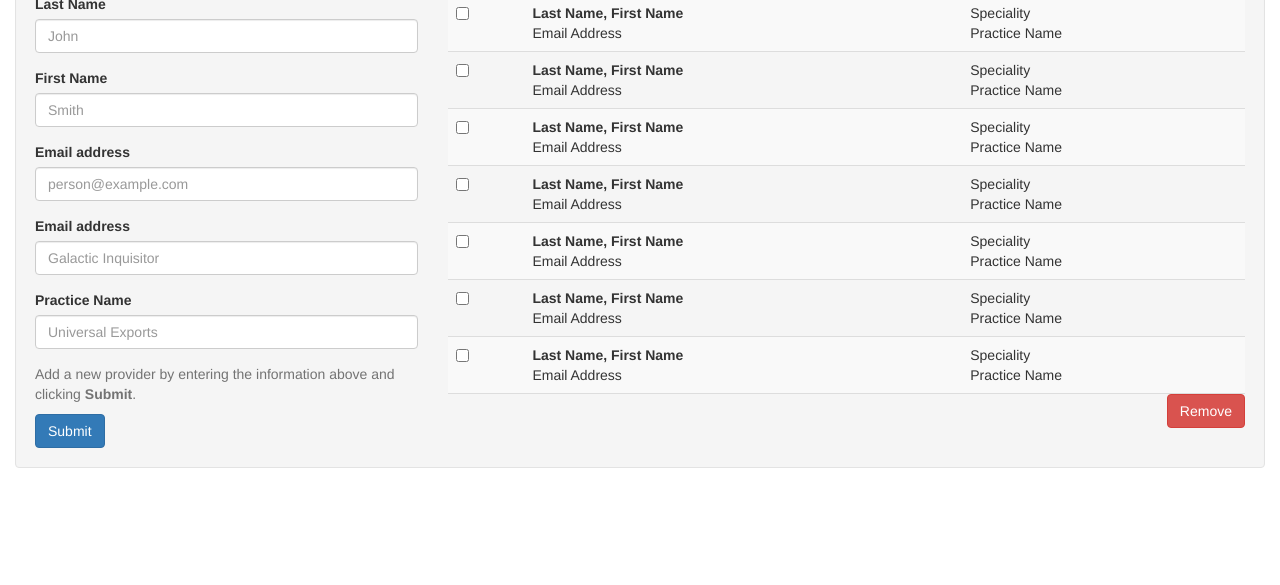
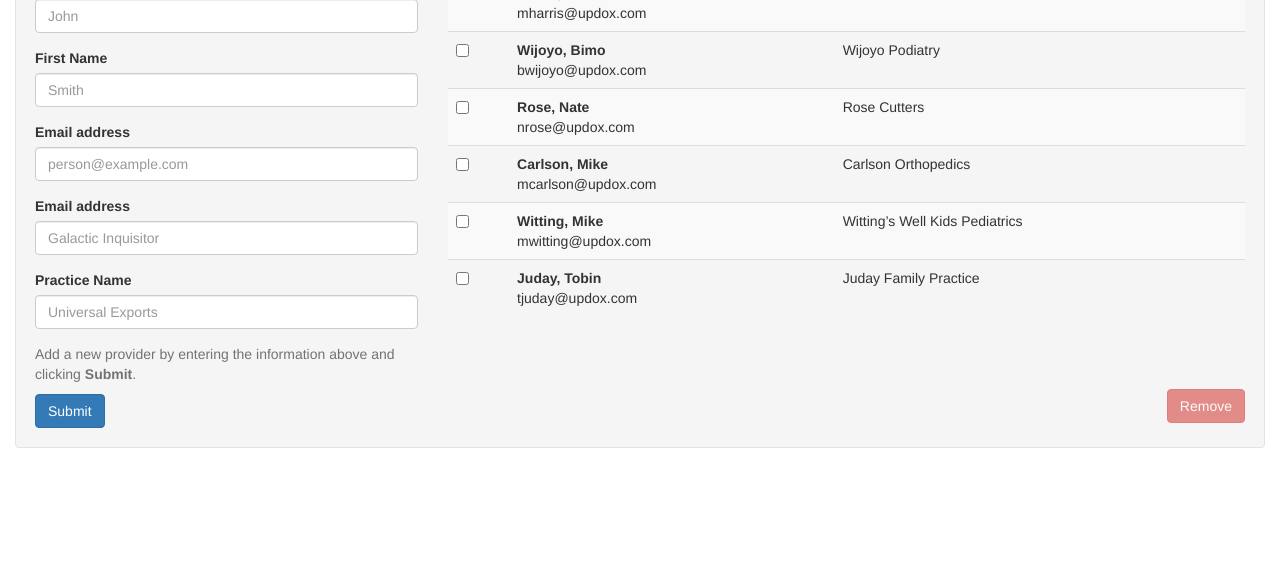
Before and after one commit to jon-adams/demo-provider-directory, a website: page index.html in a window 1280 px wide. Shown: the part 215-800 px from the top of the page. Drawn offline with nearby package versions, Linux system fonts and the light colour scheme.

Commit message:
Basic AngularJS controller setup, and read-only list display

```diff
--- a/index.html
+++ b/index.html
@@ -1,5 +1,5 @@
 <!doctype html>
-<html lang="en-us">
+<html lang="en-us" ng-app="providerApp">
 
 <head>
     <meta charset="utf-8">
@@ -20,7 +20,7 @@
 
 </head>
 
-<body>
+<bodyy ng-controller="ProvidersController">
 
     <div class="container-fluid">
         <div class="header">
@@ -68,128 +68,24 @@
                     <div id="provider-list-scroller">
                         <table id="provider-list" class="table table-hover table-striped table-responsive">
                             <tbody>
-                                <tr>
+                                <tr ng-repeat="provider in providers">
                                     <td>
                                         <input type="checkbox"/>
                                     </td>
                                     <td>
-                                        <div><strong>Last Name, First Name</strong></div>
-                                        <span>Email Address</span>
+                                        <div><strong>{{provider.last_name}}, {{provider.first_name}}</strong></div>
+                                        <span>{{provider.email_address}}</span>
                                     </td>
                                     <td>
-                                        <div>Speciality</div>
-                                        <span>Practice Name</span>
-                                    </td>
-                                </tr>
-                                <tr>
-                                    <td>
-                                        <input type="checkbox"/>
-                                    </td>
-                                    <td>
-                                        <div><strong>Last Name, First Name</strong></div>
-                                        <span>Email Address</span>
-                                    </td>
-                                    <td>
-                                        <div>Speciality</div>
-                                        <span>Practice Name</span>
-                                    </td>
-                                </tr>
-                                <tr>
-                                    <td>
-                                        <input type="checkbox"/>
-                                    </td>
-                                    <td>
-                                        <div><strong>Last Name, First Name</strong></div>
-                                        <span>Email Address</span>
-                                    </td>
-                                    <td>
-                                        <div>Speciality</div>
-                                        <span>Practice Name</span>
-                                    </td>
-                                </tr>
-                                <tr>
-                                    <td>
-                                        <input type="checkbox"/>
-                                    </td>
-                                    <td>
-                                        <div><strong>Last Name, First Name</strong></div>
-                                        <span>Email Address</span>
-                                    </td>
-                                    <td>
-                                        <div>Speciality</div>
-                                        <span>Practice Name</span>
-                                    </td>
-                                </tr>
-                                <tr>
-                                    <td>
-                                        <input type="checkbox"/>
-                                    </td>
-                                    <td>
-                                        <div><strong>Last Name, First Name</strong></div>
-                                        <span>Email Address</span>
-                                    </td>
-                                    <td>
-                                        <div>Speciality</div>
-                                        <span>Practice Name</span>
-                                    </td>
-                                </tr>
-                                <tr>
-                                    <td>
-                                        <input type="checkbox"/>
-                                    </td>
-                                    <td>
-                                        <div><strong>Last Name, First Name</strong></div>
-                                        <span>Email Address</span>
-                                    </td>
-                                    <td>
-                                        <div>Speciality</div>
-                                        <span>Practice Name</span>
-                                    </td>
-                                </tr>
-                                <tr>
-                                    <td>
-                                        <input type="checkbox"/>
-                                    </td>
-                                    <td>
-                                        <div><strong>Last Name, First Name</strong></div>
-                                        <span>Email Address</span>
-                                    </td>
-                                    <td>
-                                        <div>Speciality</div>
-                                        <span>Practice Name</span>
-                                    </td>
-                                </tr>
-                                <tr>
-                                    <td>
-                                        <input type="checkbox"/>
-                                    </td>
-                                    <td>
-                                        <div><strong>Last Name, First Name</strong></div>
-                                        <span>Email Address</span>
-                                    </td>
-                                    <td>
-                                        <div>Speciality</div>
-                                        <span>Practice Name</span>
-                                    </td>
-                                </tr>
-                                <tr>
-                                    <td>
-                                        <input type="checkbox"/>
-                                    </td>
-                                    <td>
-                                        <div><strong>Last Name, First Name</strong></div>
-                                        <span>Email Address</span>
-                                    </td>
-                                    <td>
-                                        <div>Speciality</div>
-                                        <span>Practice Name</span>
+                                        <div>{{provider.speciality}}</div>
+                                        <span>{{provider.practice_name}}</span>
                                     </td>
                                 </tr>
                             </tbody>
                         </table>
                     </div>
                     <div class="pull-right">
-                        <button class="btn btn-danger">Remove</button>
+                        <button class="btn btn-danger disabled">Remove</button>
                     </div>
                 </div>
             </div>
--- a/main.css
+++ b/main.css
@@ -6,19 +6,13 @@ body {
 }
 
 #provider-list-scroller {
-  height: 400px;
-  overflow-y: auto;
+  margin-bottom: 15px;
 }
 
 /* Responsive: Portrait tablets and up */
 @media screen and (min-width: 768px) {
-  /* Remove the padding we set earlier */
-  .header {
-    padding-right: 0;
-    padding-left: 0;
-  }
-  /* Space out the masthead */
-  .header {
-    margin-bottom: 30px;
+  #provider-list-scroller {
+    height: 400px;
+    overflow-y: auto;
   }
 }
--- a/main.js
+++ b/main.js
@@ -1,4 +1,8 @@
-var providerData = angular.fromJson([
+var providerApp = angular.module('providerApp', []);
+var providersCtrl = providerApp
+  .controller('ProvidersController', function ProviderController($scope) {
+    // setup provided data
+    $scope.providers = angular.fromJson([
         {"last_name": "Harris", "first_name": "Mike", "email_address": "mharris@updox.com", "specialty": "Pediatrics", "practice_name": "Harris Pediatrics"},
         {"last_name": "Wijoyo", "first_name": "Bimo", "email_address": "bwijoyo@updox.com", "specialty": "Podiatry", "practice_name": "Wijoyo Podiatry"},
         {"last_name": "Rose", "first_name": "Nate", "email_address": "nrose@updox.com", "specialty": "Surgery", "practice_name": "Rose Cutters"},
@@ -6,3 +10,4 @@ var providerData = angular.fromJson([
         {"last_name": "Witting", "first_name": "Mike", "email_address": "mwitting@updox.com", "specialty": "Pediatrics", "practice_name": "Witting’s Well Kids Pediatrics"},
         {"last_name": "Juday", "first_name": "Tobin", "email_address": "tjuday@updox.com", "specialty": "General Medicine", "practice_name": "Juday Family Practice"}
     ]);
+  });
```
Also changed, not shown: test/spec.js (+29 -12 lines), README.md. Lines whose indentation alone changed are shown as unchanged.
